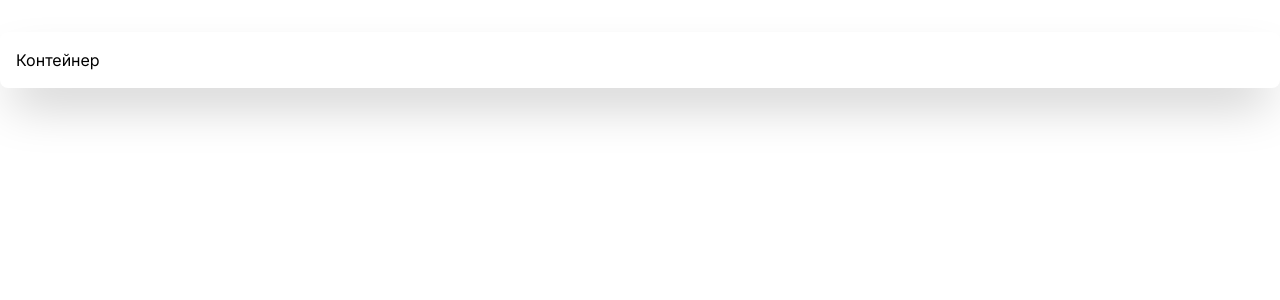
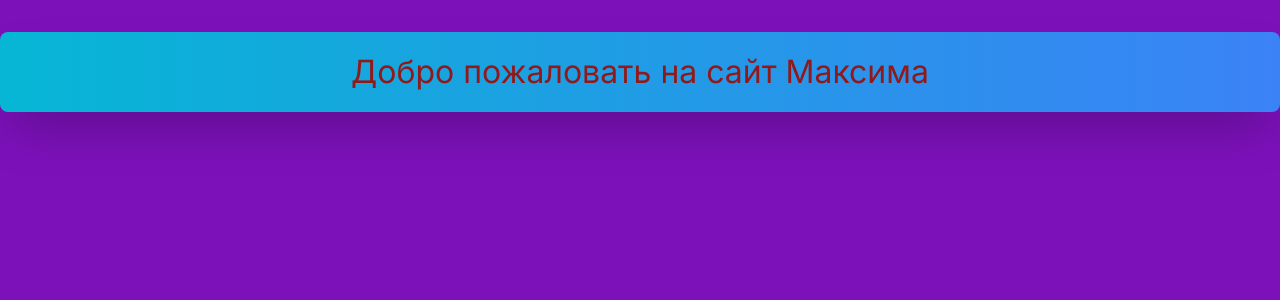
Before and after one commit to ninja-code1212/nextjs-max-app, a Next.js app: page / in a window 1280 px wide. Shown: the top 300 px of the page. Built offline with nearby package versions, Linux system fonts and the light colour scheme.

Commit message:
first-commit

```diff
--- a/app/globals.css
+++ b/app/globals.css
@@ -3,14 +3,13 @@
 @tailwind utilities;
 
 :root {
-  --background-color: #fff;
-  --text-color: #000;
+
 }
 
 @media (prefers-color-scheme: dark) {
   :root {
-    --background-color: #000;
-    --text-color: #fff;
+    --background-color:#d90b1f;
+    --text-color:#990ceb;
   }
 }
 
@@ -22,3 +21,16 @@ body {
   color: var(--text-color);
   background: var(--background-color)
 }
+
+.mainpage-title {
+  color: #911919;
+  font-size: 32px;
+  text-align:center;
+}
+body {
+  background-color:#7c11ba;
+}
+
+.Button {
+  box-align:center;
+}
--- a/app/page.tsx
+++ b/app/page.tsx
@@ -4,9 +4,10 @@ export default function Home() {
   return (
     <main>
       <div className="container mx-auto mt-8">
-        <div className="rounded-lg bg-white shadow-2xl px-4 py-4">
-          Контейнер
+        <div className="rounded-lg bg-gradient-to-r from-cyan-500 to-blue-500 shadow-2xl px-4 py-4">
+          <h1 className="mainpage-title ">Добро пожаловать на сайт Максима</h1>
         </div>
+        <title>Максим</title>
       </div>
     </main>
   )
```
